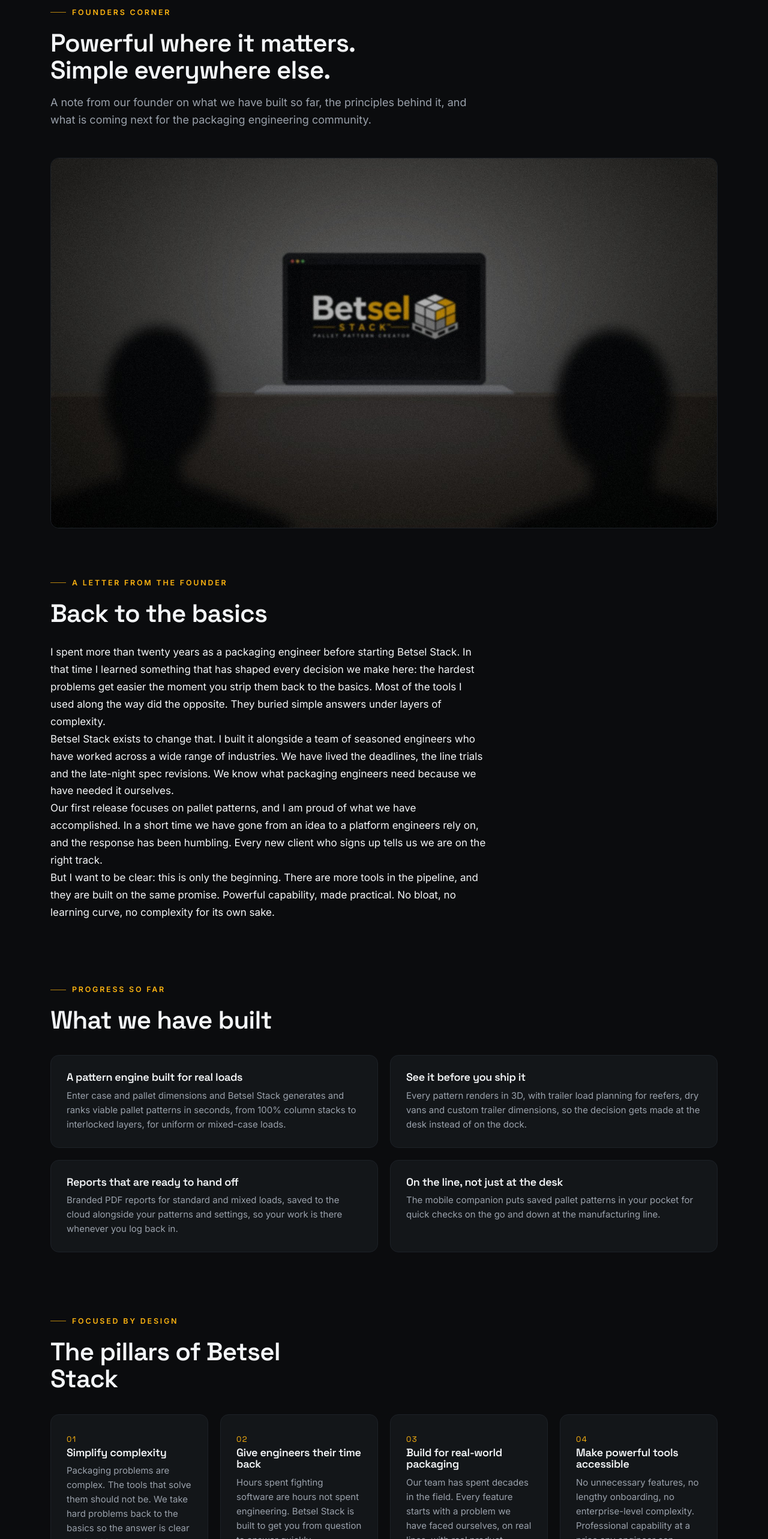
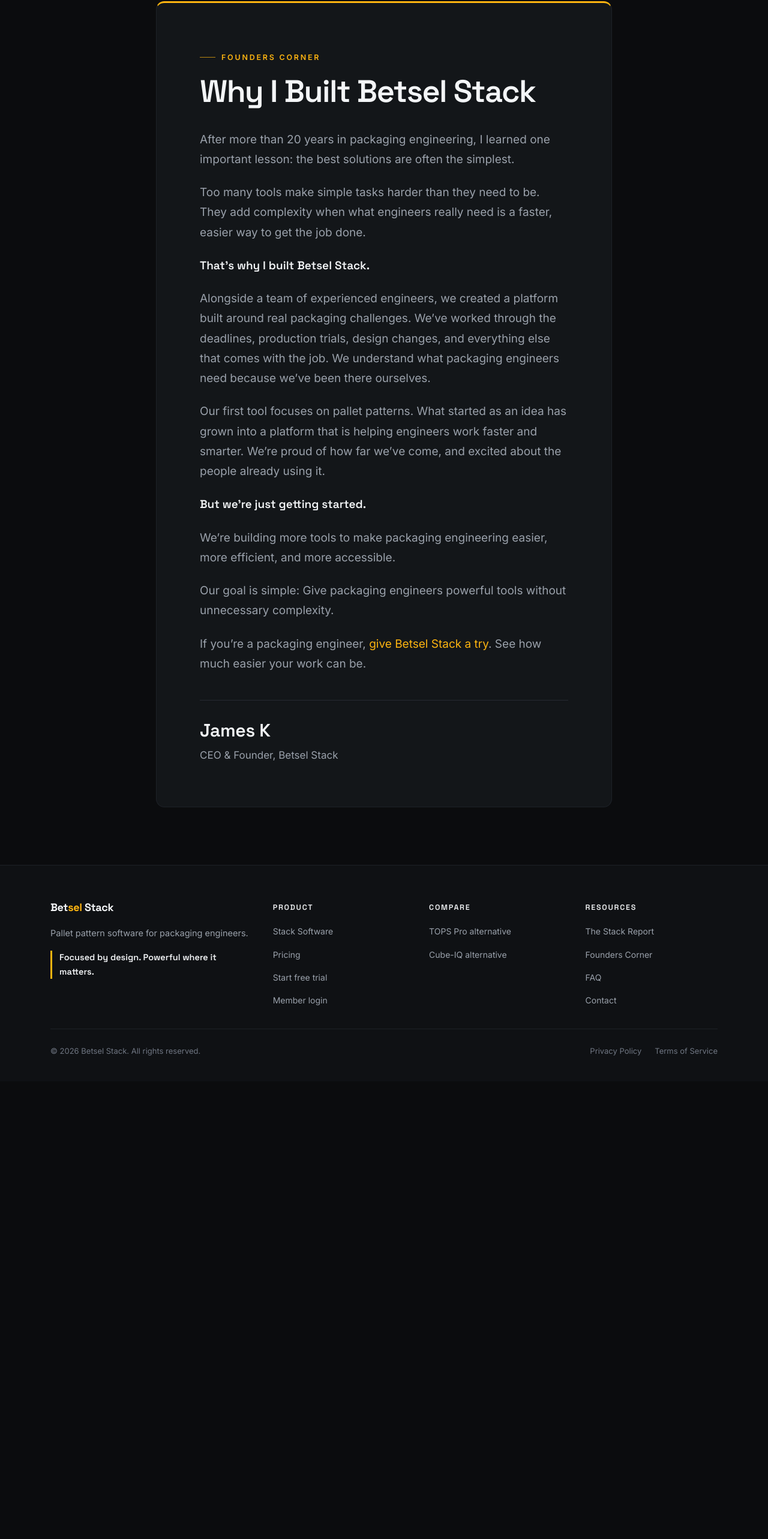
Before and after one commit to KnappBuiltMachines/betselstack-site, a Next.js app: page /founders-corner in a window 1280 px wide. Shown: the part 167-2733 px from the top of the page at 60% size. After the commit the page ends 1970 px from the top, so only its background shows below. Built offline with nearby package versions, Linux system fonts and the light colour scheme.

Commit message:
Add files via upload

```diff
--- a/app/founders-corner/page.js
+++ b/app/founders-corner/page.js
@@ -1,286 +1,69 @@
+// app/founders-corner/page.js — Founders Corner
+// Nov 8 2026: a single letter from the CEO & Founder. No photo, no extra sections.
+
 import Link from "next/link";
-import Image from "next/image";
 
 export const metadata = {
   title: "Founders Corner",
   description:
-    "A note from James K, CEO & Founder of Betsel Stack: where the platform stands today, the pillars behind it, and the packaging engineering tools coming next.",
+    "Why I built Betsel Stack: a letter from James K, CEO & Founder, on building simple, powerful tools for packaging engineers.",
   alternates: { canonical: "/founders-corner" },
 };
 
-const PROGRESS = [
-  {
-    title: "A pattern engine built for real loads",
-    body: "Enter case and pallet dimensions and Betsel Stack generates and ranks viable pallet patterns in seconds, from 100% column stacks to interlocked layers, for uniform or mixed-case loads.",
-  },
-  {
-    title: "See it before you ship it",
-    body: "Every pattern renders in 3D, with trailer load planning for reefers, dry vans and custom trailer dimensions, so the decision gets made at the desk instead of on the dock.",
-  },
-  {
-    title: "Reports that are ready to hand off",
-    body: "Branded PDF reports for standard and mixed loads, saved to the cloud alongside your patterns and settings, so your work is there whenever you log back in.",
-  },
-  {
-    title: "On the line, not just at the desk",
-    body: "The mobile companion puts saved pallet patterns in your pocket for quick checks on the go and down at the manufacturing line.",
-  },
-];
-
-const PILLARS = [
-  {
-    n: "01",
-    title: "Simplify complexity",
-    body: "Packaging problems are complex. The tools that solve them should not be. We take hard problems back to the basics so the answer is clear and intuitive.",
-  },
-  {
-    n: "02",
-    title: "Give engineers their time back",
-    body: "Hours spent fighting software are hours not spent engineering. Betsel Stack is built to get you from question to answer quickly.",
-  },
-  {
-    n: "03",
-    title: "Build for real-world packaging",
-    body: "Our team has spent decades in the field. Every feature starts with a problem we have faced ourselves, on real lines, with real product.",
-  },
-  {
-    n: "04",
-    title: "Make powerful tools accessible",
-    body: "No unnecessary features, no lengthy onboarding, no enterprise-level complexity. Professional capability at a price any engineer can justify.",
-  },
-];
-
-const ROADMAP = [
-  {
-    tag: "Live now",
-    title: "Pallet patterns",
-    body: "The foundation of the platform, and the first tool in the Betsel Stack lineup. We keep refining the engine with every release.",
-  },
-  {
-    tag: "In the pipeline",
-    title: "Packaging specifications",
-    body: "A home for drawings and material specs in the cloud, with the ability to turn them into customer-ready templates without starting from scratch.",
-  },
-  {
-    tag: "In the pipeline",
-    title: "Packaging qualification",
-    body: "Tools to plan and organize packaging qualification work, built around how engineers actually run it.",
-  },
-  {
-    tag: "On the horizon",
-    title: "More to come",
-    body: "There is a long list of problems we want to make simple. Pallet patterns are only the beginning.",
-  },
-];
-
 export default function FoundersCornerPage() {
   return (
-    <>
-      {/* INTRO */}
-      <section className="section" style={{ paddingBottom: 48 }}>
-        <div className="container">
+    <section className="section fc">
+      <div className="container">
+        <article className="fc-letter">
           <p className="eyebrow">Founders Corner</p>
-          <h1 className="section-title" style={{ maxWidth: "22ch" }}>
-            Powerful where it matters. Simple everywhere else.
-          </h1>
-          <p className="lead" style={{ maxWidth: "62ch" }}>
-            A note from our founder on what we have built so far, the
-            principles behind it, and what is coming next for the packaging
-            engineering community.
-          </p>
-        </div>
-      </section>
+          <h1 className="fc-title">Why I Built Betsel Stack</h1>
 
-      {/* IMAGE */}
-      <section style={{ paddingBottom: 72 }}>
-        <div className="container">
-          <div
-            style={{
-              borderRadius: "var(--radius)",
-              overflow: "hidden",
-              border: "1px solid var(--line-soft)",
-            }}
-          >
-            <Image
-              src="/founders-corner-team.jpg"
-              alt="The Betsel Stack team gathered around a laptop showing the Betsel Stack logo"
-              width={1800}
-              height={1000}
-              priority
-              sizes="(max-width: 1160px) 100vw, 1160px"
-              style={{ width: "100%", height: "auto", display: "block" }}
-            />
+          <div className="fc-body">
+            <p>
+              After more than 20 years in packaging engineering, I learned one
+              important lesson: the best solutions are often the simplest.
+            </p>
+            <p>
+              Too many tools make simple tasks harder than they need to be. They
+              add complexity when what engineers really need is a faster, easier
+              way to get the job done.
+            </p>
+            <p className="fc-strong">That&rsquo;s why I built Betsel Stack.</p>
+            <p>
+              Alongside a team of experienced engineers, we created a platform
+              built around real packaging challenges. We&rsquo;ve worked through
+              the deadlines, production trials, design changes, and everything
+              else that comes with the job. We understand what packaging
+              engineers need because we&rsquo;ve been there ourselves.
+            </p>
+            <p>
+              Our first tool focuses on pallet patterns. What started as an idea
+              has grown into a platform that is helping engineers work faster and
+              smarter. We&rsquo;re proud of how far we&rsquo;ve come, and excited
+              about the people already using it.
+            </p>
+            <p className="fc-strong">But we&rsquo;re just getting started.</p>
+            <p>
+              We&rsquo;re building more tools to make packaging engineering
+              easier, more efficient, and more accessible.
+            </p>
+            <p>
+              Our goal is simple: Give packaging engineers powerful tools without
+              unnecessary complexity.
+            </p>
+            <p>
+              If you&rsquo;re a packaging engineer,{" "}
+              <Link href="/signup">give Betsel Stack a try</Link>. See how much
+              easier your work can be.
+            </p>
           </div>
-        </div>
-      </section>
 
-      {/* LETTER */}
-      <section className="section" style={{ paddingTop: 0 }}>
-        <div className="container">
-          <div style={{ maxWidth: "68ch" }}>
-            <p className="eyebrow">A letter from the founder</p>
-            <h2 className="section-title">Back to the basics</h2>
-            <div style={{ marginTop: 28, lineHeight: 1.7 }}>
-              <p>
-                I spent more than twenty years as a packaging engineer before
-                starting Betsel Stack. In that time I learned something that
-                has shaped every decision we make here: the hardest problems
-                get easier the moment you strip them back to the basics. Most
-                of the tools I used along the way did the opposite. They
-                buried simple answers under layers of complexity.
-              </p>
-              <p>
-                Betsel Stack exists to change that. I built it alongside a team
-                of seasoned engineers who have worked across a wide range of
-                industries. We have lived the deadlines, the line trials and
-                the late-night spec revisions. We know what packaging engineers
-                need because we have needed it ourselves.
-              </p>
-              <p>
-                Our first release focuses on pallet patterns, and I am proud of
-                what we have accomplished. In a short time we have gone from an
-                idea to a platform engineers rely on, and the response has been
-                humbling. Every new client who signs up tells us we are on the
-                right track.
-              </p>
-              <p>
-                But I want to be clear: this is only the beginning. There are
-                more tools in the pipeline, and they are built on the same
-                promise. Powerful capability, made practical. No bloat, no
-                learning curve, no complexity for its own sake.
-              </p>
-            </div>
-          </div>
-        </div>
-      </section>
-
-      {/* PROGRESS */}
-      <section className="section" style={{ paddingTop: 0 }}>
-        <div className="container">
-          <p className="eyebrow">Progress so far</p>
-          <h2 className="section-title">What we have built</h2>
-          <div className="grid grid-2" style={{ marginTop: 36 }}>
-            {PROGRESS.map((p) => (
-              <article className="card" key={p.title}>
-                <h3>{p.title}</h3>
-                <p>{p.body}</p>
-              </article>
-            ))}
-          </div>
-        </div>
-      </section>
-
-      {/* PILLARS */}
-      <section className="section" style={{ paddingTop: 0 }}>
-        <div className="container">
-          <p className="eyebrow">Focused by design</p>
-          <h2 className="section-title">The pillars of Betsel Stack</h2>
-          <div className="grid grid-4" style={{ marginTop: 36 }}>
-            {PILLARS.map((p) => (
-              <article className="card" key={p.n}>
-                <span
-                  className="card-index"
-                  style={{ color: "var(--amber)", fontFamily: "var(--display)" }}
-                >
-                  {p.n}
-                </span>
-                <h3>{p.title}</h3>
-                <p>{p.body}</p>
-              </article>
-            ))}
-          </div>
-        </div>
-      </section>
-
-      {/* ROADMAP */}
-      <section className="section" style={{ paddingTop: 0 }}>
-        <div className="container">
-          <p className="eyebrow">The road ahead</p>
-          <h2 className="section-title">What is coming next</h2>
-          <div className="grid grid-2" style={{ marginTop: 36 }}>
-            {ROADMAP.map((r) => (
-              <article className="card" key={r.title}>
-                <p
-                  style={{
-                    margin: "0 0 10px",
-                    fontSize: 12,
-                    letterSpacing: "0.12em",
-                    textTransform: "uppercase",
-                    color: r.tag === "Live now" ? "var(--amber)" : "var(--silver)",
-                    fontWeight: 600,
-                  }}
-                >
-                  {r.tag}
-                </p>
-                <h3>{r.title}</h3>
-                <p>{r.body}</p>
-              </article>
-            ))}
-          </div>
-        </div>
-      </section>
-
-      {/* CLOSING + SIGNATURE */}
-      <section className="section" style={{ paddingTop: 0 }}>
-        <div className="container">
-          <div style={{ maxWidth: "68ch", lineHeight: 1.7 }}>
-            <p>
-              To every engineer who has trusted us with their work so far:
-              thank you. I am excited to have you on this journey with us. Our
-              goal is simple. We want to make the work, and the life, of the
-              packaging engineer easier, simpler and less complicated. We have
-              accomplished a lot, and there is so much more to be done.
-            </p>
-            <p>The best is still ahead.</p>
-            <div
-              style={{
-                marginTop: 40,
-                paddingTop: 24,
-                borderTop: "1px solid var(--line)",
-              }}
-            >
-              <p
-                style={{
-                  margin: 0,
-                  fontFamily: "var(--display)",
-                  fontSize: 28,
-                  fontWeight: 600,
-                  color: "var(--text)",
-                }}
-              >
-                James K
-              </p>
-              <p style={{ margin: "4px 0 0", color: "var(--muted)" }}>
-                CEO &amp; Founder, Betsel Stack
-              </p>
-            </div>
-          </div>
-        </div>
-      </section>
-
-      {/* CTA */}
-      <section className="section" style={{ paddingTop: 0 }}>
-        <div className="container">
-          <div className="cta-band">
-            <p
-              className="eyebrow"
-              style={{ justifyContent: "center", display: "flex" }}
-            >
-              Join the journey
-            </p>
-            <h2>Start with pallet patterns today</h2>
-            <p>Seven days of full access, no credit card required.</p>
-            <div className="cta-actions">
-              <Link href="/signup" className="btn btn--primary">
-                Start free trial
-              </Link>
-              <Link href="/software" className="btn btn--ghost">
-                See the software
-              </Link>
-            </div>
-          </div>
-        </div>
-      </section>
-    </>
+          <footer className="fc-sign">
+            <p className="fc-name">James K</p>
+            <p className="fc-role">CEO &amp; Founder, Betsel Stack</p>
+          </footer>
+        </article>
+      </div>
+    </section>
   );
 }
--- a/app/globals.css
+++ b/app/globals.css
@@ -594,6 +594,30 @@ p { margin: 0; }
   .footer-top.footer-top--cols { grid-template-columns: repeat(2, minmax(0, 1fr)); row-gap: 32px; }
 }
 
+/* founders corner letter (Nov 2026) */
+.fc-letter {
+  max-width: 760px;
+  margin: 0 auto;
+  padding: clamp(36px, 6vw, 72px) clamp(24px, 6vw, 72px);
+  background: var(--panel);
+  border: 1px solid var(--line-soft);
+  border-top: 3px solid var(--amber);
+  border-radius: var(--radius);
+}
+.fc-title {
+  font-size: clamp(32px, 4.6vw, 52px);
+  letter-spacing: -0.03em;
+  line-height: 1.08;
+  margin: 0 0 36px;
+}
+.fc-body p { color: var(--muted); font-size: clamp(17px, 1.5vw, 19px); line-height: 1.75; margin: 0 0 22px; }
+.fc-body .fc-strong { color: var(--text); font-family: var(--display); font-weight: 600; }
+.fc-body a { color: var(--amber); }
+.fc-body a:hover { text-decoration: underline; }
+.fc-sign { margin-top: 44px; padding-top: 26px; border-top: 1px solid var(--line); }
+.fc-name { margin: 0; font-family: var(--display); font-size: 30px; font-weight: 600; color: var(--text); letter-spacing: -0.01em; }
+.fc-role { margin: 4px 0 0; color: var(--muted); }
+
 /* ---------- responsive ---------- */
 @media (max-width: 900px) {
   .hero-grid { grid-template-columns: 1fr; gap: 40px; }
```
